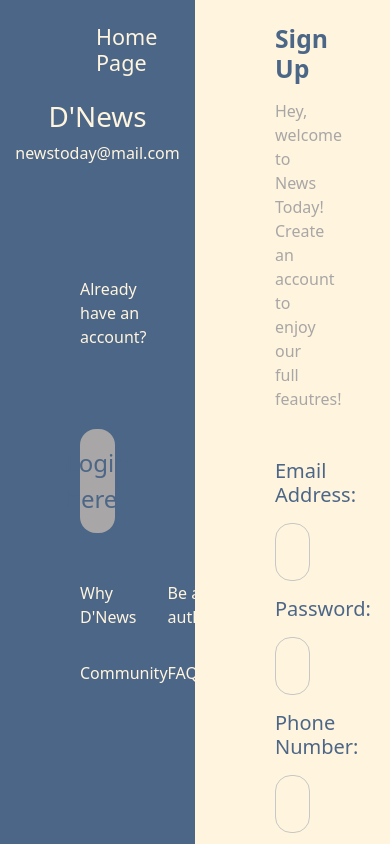
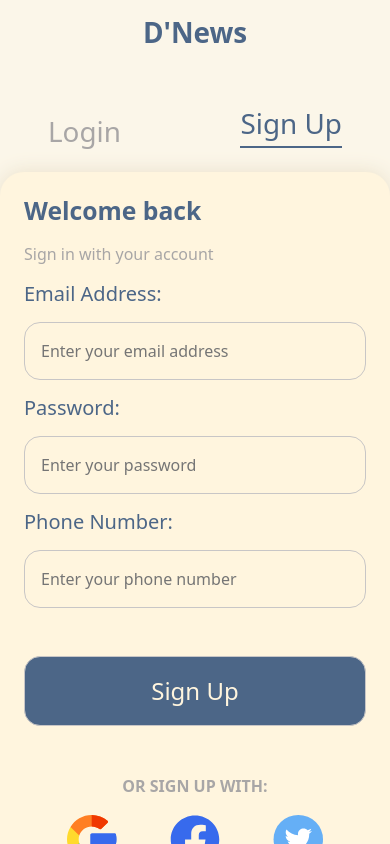
Before and after one commit to dindachyfr/dnews, a Next.js app: page /auth/register in a window 390 px wide. Built offline with nearby package versions, Linux system fonts and the light colour scheme.

Commit message:
fix some issues in routering

```diff
--- a/src/components/auth/box-left/boxleftLogin.js
+++ b/src/components/auth/box-left/boxleftLogin.js
@@ -4,7 +4,7 @@ import { useRouter } from 'next/router'
 const BoxLeftLogin = () => {
     const router = useRouter()
     return (
-        <div className={`${styles.boxleft} w-50 bg-blue h-100`}>
+        <div className={`${styles.boxleft} d-lg-block d-none w-50 bg-blue h-100`}>
             <div
                 className={`pointer w-50 upper d-flex align-items-center`}
                 onClick={() => router.push('/')}>
--- a/src/components/auth/box-left/index.js
+++ b/src/components/auth/box-left/index.js
@@ -4,7 +4,7 @@ import { useRouter } from 'next/router'
 const BoxLeft = () => {
     const router = useRouter()
     return (
-        <div className={`${styles.boxleft} ${styles.con} w-50 bg-blue h-100`}>
+        <div className={`${styles.boxleft} ${styles.con} d-lg-block d-none w-50 bg-blue h-100`}>
             <div
                 className={`pointer w-50 upper d-flex align-items-center`}
                 onClick={() => router.push('/')}>
--- a/src/pages/auth/auth.module.css
+++ b/src/pages/auth/auth.module.css
@@ -27,3 +27,35 @@
     border: solid 1px #c8c6c6;
     border-radius: 1rem;
 }
+
+@media screen and (min-width: 240px) and (max-width: 968px) {
+    .boxright{
+        width: 100vw!important;
+        padding: 1.5rem;
+        background-color: #fff9eb;
+    }
+
+    .wrapperMobile{
+        border-top-left-radius: 1.5rem;
+        border-top-right-radius: 1.5rem;
+        box-shadow: 0px 0px 20px #eae0ca;
+    }
+
+    .wrapperMobileHead{
+        height: 25vh;
+    }
+
+    .con{
+        background-color: #fbf6e9!important
+    }
+
+    .loginText{
+        border-bottom: solid 2px #4c6687;
+        line-height: 1rem;
+    }
+
+.conreg{
+    min-height: 75vh!important;
+    overflow: hidden;
+}
+}
--- a/src/pages/auth/register/index.js
+++ b/src/pages/auth/register/index.js
@@ -36,12 +36,25 @@ const Register = () => {
     }
     return (
         <>
-            <main className={`${styles.con} container-fluid g-0 d-flex`}>
+            <main className={`${styles.con} container-fluid g-0 d-flex flex-lg-row flex-column`}>
                 <BoxLeft />
-                <div className={`${styles.boxright} ${styles.conreg} box-right w-50 h-100 bg-cream`}>
-                    <h2 className="text-blue fw-bold">Sign Up</h2>
-                    <p className="text-blue-light my-3">Hey, welcome to News Today! Create an account to enjoy our full feautres!</p>
-                    <h5 className="text-blue mt-5 mb-3">Email Address:</h5>
+                <div className={`w-100 py-3 px-5 d-flex flex-column ${styles.wrapperMobileHead} d-lg-none justify-content-between`}>
+                <h1 className="text-blue fw-bold text-center">D'News</h1>
+                <div className="d-flex w-100 justify-content-between">
+                    <h1 className={`text-blue-light d-block d-lg-none`}
+                    onClick={()=> router.push("/auth/login")}>Login</h1>
+                    <h1 className={`text-blue d-block d-lg-none ${styles.loginText}`}
+                    >Sign Up</h1>
+                </div>
+            </div>
+
+                <div className={`${styles.boxright} ${styles.conreg} ${styles.wrapperMobile} box-right w-50 h-100 bg-cream`}>
+                    <h2 className="text-blue d-lg-block d-none fw-bold">Sign Up</h2>
+                    <p className="text-blue-light d-lg-block d-none my-3">Hey, welcome to News Today! Create an account to enjoy our full feautres!</p>
+                    <h2 className="text-blue fw-bold d-block d-lg-none">Welcome back</h2>
+                <p className="text-blue-light my-3 d-block d-lg-none">Sign in with your account</p>
+
+                    <h5 className="text-blue mt-lg-5 mt-3 mb-3">Email Address:</h5>
                     <input
                         className={`w-100 p-3 bg-transparent ${styles.inputBorder}`}
                         type="text"
```
Also changed, not shown: src/pages/auth/login/index.js (+22 -12 lines), src/pages/main/articles/index.js (+9 -9 lines).
